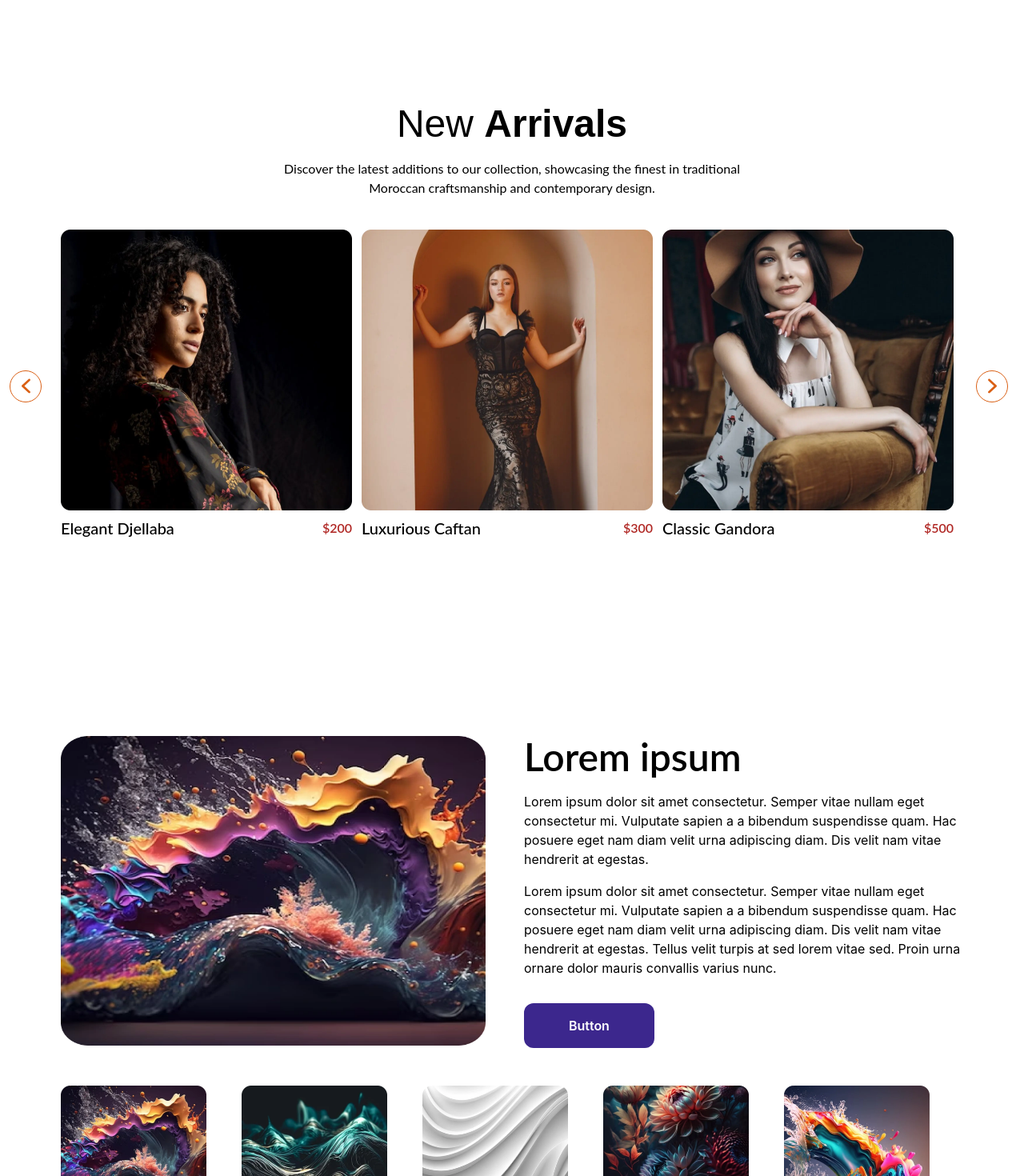
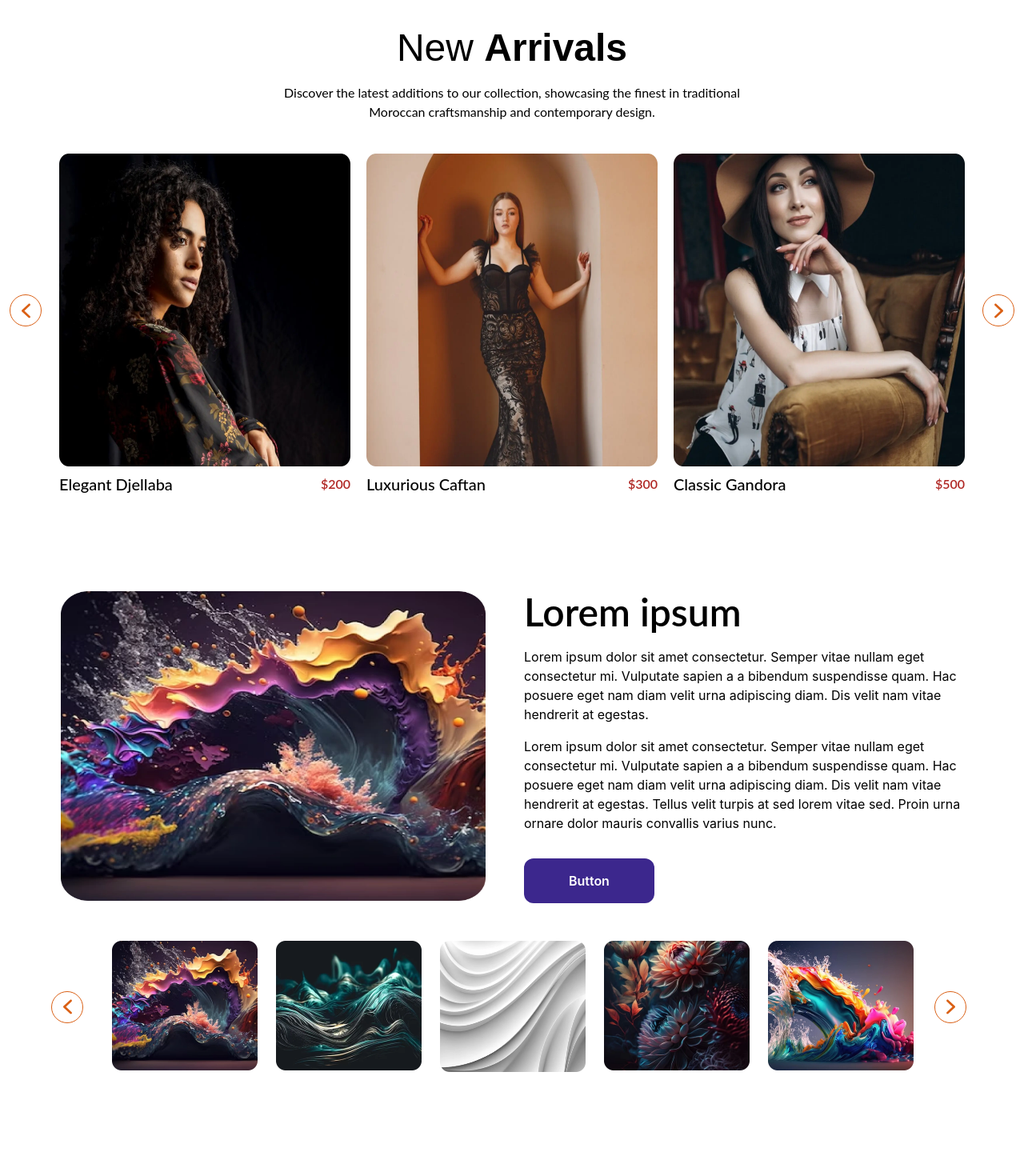
Before and after one commit to neharadialcode486/components-react-tailwind, a React (Create React App) app: page / in a window 1280 px wide. Shown: the top 1470 px of the page at 80% size. After the commit the page ends 1419 px from the top, so only its background shows below. Built offline with nearby package versions, Linux system fonts and the light colour scheme.

Commit message:
slider updates

```diff
--- a/src/components/CenterModeSlider.jsx
+++ b/src/components/CenterModeSlider.jsx
@@ -1,7 +1,5 @@
-import React from "react";
+import React, { useState, useRef } from "react";
 import Slider from "react-slick";
-import "slick-carousel/slick/slick.css";
-import "slick-carousel/slick/slick-theme.css";
 import img1 from "../components/assets/images/slider-img-1.webp";
 import img2 from "../components/assets/images/slider-img-2.webp";
 import img3 from "../components/assets/images/slider-img-3.webp";
@@ -9,24 +7,25 @@ import img4 from "../components/assets/images/slider-img-4.webp";
 import img5 from "../components/assets/images/slider-img-5.webp";
 
 export default function CenterModeSlider() {
-  var settings = {
-    slidesToShow: 1,
-    slidesToScroll: 1,
-    dots: false,
-      infinite: true,
-    arrow :false,
+  const sliderRef = useRef(null);
+  const [nav1, setNav1] = useState();
+  const [nav2, setNav2] = useState();
+
+  const handleNext = () => {
+    sliderRef.current.slickNext();
   };
-  var mySlider = {
-    slidesToShow: 5,
-    slidesToScroll: 1,
-    dots: false,
-      infinite: true,
-    arrow:true,
+
+  const handlePrev = () => {
+    sliderRef.current.slickPrev();
   };
   return (
-    <section className="flex items-center min-h-screen pt-11">
+    <section className=" sec-2 flex items-center min-h-screen pt-11">
       <div className="px-3 mx-auto max-w-6xl">
-        <Slider {...settings}>
+        <Slider
+          asNavFor={nav2}
+          ref={(slider1) => setNav1(slider1)}
+          arrows={false}
+        >
           <div>
             <div className="flex items-center gap-12">
               <div>
@@ -193,24 +192,69 @@ export default function CenterModeSlider() {
             </div>
           </div>
         </Slider>
-        <div className="pt-11">
-                  <Slider {...mySlider}>
+        <div className="pt-11 max-w-5xl mx-auto relative">
+          <Slider
+            ref={sliderRef}
+            asNavFor={nav1}
+            slidesToShow={5}
+            focusOnSelect={true}
+            slidesToScroll={1}
+            arrows={false}
+          >
             <div>
-                          <img src={img1} alt="img1" className="max-w-[182px]"/>
+              <img src={img1} alt="img1" className="max-w-[182px] mx-auto" />
             </div>
             <div>
-                          <img src={img2} alt="img2" className="max-w-[182px]"/>
+              <img src={img2} alt="img2" className="max-w-[182px] mx-auto" />
             </div>
             <div>
-                          <img src={img3} alt="img3" className="max-w-[182px]"/>
+              <img src={img3} alt="img3" className="max-w-[182px] mx-auto" />
             </div>
             <div>
-                          <img src={img4} alt="img4" className="max-w-[182px]"/>
+              <img src={img4} alt="img4" className="max-w-[182px] mx-auto" />
             </div>
             <div>
-                          <img src={img5} alt="img5" className="max-w-[182px]"/>
+              <img src={img5} alt="img5" className="max-w-[182px] mx-auto" />
             </div>
           </Slider>
+          <div className="flex space-x-4 absolute justify-between w-full top-1/2">
+            <button
+              onClick={handlePrev}
+              className="prev w-10 h-10 rounded-full border border-[#DA6015] flex items-center justify-center group/btn transition-all duration-200 hover:bg-[#DA6015] absolute -left-16"
+            >
+              <svg
+                width="11"
+                height="19"
+                viewBox="0 0 11 19"
+                fill="none"
+                xmlns="http://www.w3.org/2000/svg"
+              >
+                <path
+                  className="transition-all duration-200 group-hover/btn:fill-white"
+                  d="M10.5794 18.1038C10.8487 17.85 11 17.5059 11 17.1471C11 16.7882 10.8487 16.4441 10.5794 16.1903L3.46782 9.49183L10.5794 2.79334C10.8411 2.53811 10.9859 2.19628 10.9826 1.84147C10.9793 1.48666 10.8282 1.14725 10.5619 0.89635C10.2955 0.645452 9.93515 0.503135 9.55846 0.500051C9.18177 0.496969 8.81886 0.633367 8.5479 0.879869L0.420638 8.5351C0.151303 8.78887 -4.09444e-07 9.133 -3.9376e-07 9.49183C-3.78075e-07 9.85066 0.151303 10.1948 0.420638 10.4486L8.5479 18.1038C8.81732 18.3575 9.18268 18.5 9.56363 18.5C9.94459 18.5 10.3099 18.3575 10.5794 18.1038Z"
+                  fill="#DA6015"
+                />
+              </svg>
+            </button>
+            <button
+              onClick={handleNext}
+              className="next w-10 h-10 rounded-full border border-[#DA6015] flex items-center justify-center group/btn transition-all duration-200 hover:bg-[#DA6015] absolute -right-14"
+            >
+              <svg
+                width="11"
+                height="19"
+                viewBox="0 0 11 19"
+                fill="none"
+                xmlns="http://www.w3.org/2000/svg"
+              >
+                <path
+                  className="transition-all duration-200 group-hover/btn:fill-white"
+                  d="M0.420638 18.1038C0.151303 17.85 -9.1022e-07 17.5059 -8.94535e-07 17.1471C-8.7885e-07 16.7882 0.151303 16.4441 0.420638 16.1903L7.53218 9.49183L0.420639 2.79334C0.158937 2.53811 0.0141284 2.19628 0.0174015 1.84147C0.0206754 1.48666 0.171768 1.14725 0.43814 0.89635C0.704511 0.645452 1.06485 0.503135 1.44154 0.500051C1.81823 0.496969 2.18114 0.633367 2.4521 0.879869L10.5794 8.5351C10.8487 8.78887 11 9.133 11 9.49183C11 9.85066 10.8487 10.1948 10.5794 10.4486L2.4521 18.1038C2.18268 18.3575 1.81732 18.5 1.43637 18.5C1.05541 18.5 0.690054 18.3575 0.420638 18.1038Z"
+                  fill="#DA6015"
+                />
+              </svg>
+            </button>
+          </div>
         </div>
       </div>
     </section>
--- a/src/components/SimpleSlider.jsx
+++ b/src/components/SimpleSlider.jsx
@@ -14,6 +14,22 @@ export default function SimpleSlider() {
     infinite: true,
     slidesToShow: 3,
     slidesToScroll: 1,
+    responsive: [
+      {
+        breakpoint: 1200,
+        settings: {
+          slidesToShow: 2,
+          slidesToScroll: 1,
+        },
+      },
+      {
+        breakpoint: 768,
+        settings: {
+          slidesToShow: 1,
+          slidesToScroll: 1,
+        },
+      },
+    ],
   };
 
   const handleNext = () => {
@@ -25,8 +41,8 @@ export default function SimpleSlider() {
   };
 
   return (
-    <section className="flex items-center min-h-screen">
-      <div className="px-3 mx-auto max-w-6xl relative">
+    <section className="flex items-center pt-8">
+      <div className="px-3 mx-auto max-w-7xl w-full">
           <h2 className="text-5xl text-center leading-[56px] ff-playfair">
             New <span className="font-bold">Arrivals</span>
           </h2>
@@ -37,12 +53,13 @@ export default function SimpleSlider() {
           in traditional Moroccan craftsmanship and contemporary design.
         </p>
 
-        <div className="relative">
+        <div className="relative w-full">
+          <div className="max-w-6xl mx-auto">
           <Slider ref={sliderRef} {...settings}>
             {/* Slide Items */}
             <div>
-              <div className="max-w-[364px]">
-                <img src={img1} alt="Elegant Djellaba" className="w-full" />
+              <div className="max-w-[364px] mx-auto">
+                <img src={img1} alt="Elegant Djellaba" className="w-full min-h-[391px]" />
                 <div className="flex items-center justify-between pt-2">
                   <p className="font-medium ff-lato text-xl leading-7">
                     Elegant Djellaba
@@ -54,8 +71,8 @@ export default function SimpleSlider() {
               </div>
             </div>
             <div>
-              <div className="max-w-[364px]">
-                <img src={img2} alt="Luxurious Caftan" className="w-full" />
+              <div className="max-w-[364px] mx-auto">
+                <img src={img2} alt="Luxurious Caftan" className="w-full min-h-[391px]" />
                 <div className="flex items-center justify-between pt-2">
                   <p className="font-medium ff-lato text-xl leading-7">
                     Luxurious Caftan
@@ -67,8 +84,8 @@ export default function SimpleSlider() {
               </div>
             </div>
             <div>
-              <div className="max-w-[364px]">
-                <img src={img3} alt="Classic Gandora" className="w-full" />
+              <div className="max-w-[364px] mx-auto">
+                <img src={img3} alt="Classic Gandora" className="w-full min-h-[391px]" />
                 <div className="flex items-center justify-between pt-2">
                   <p className="font-medium ff-lato text-xl leading-7">
                     Classic Gandora
@@ -79,11 +96,12 @@ export default function SimpleSlider() {
                 </div>
               </div>
             </div>
-          </Slider>
+            </Slider>
+            </div>
           <div className="flex space-x-4 absolute justify-between w-full top-44">
             <button
               onClick={handlePrev}
-              className="prev w-10 h-10 rounded-full border border-[#DA6015] flex items-center justify-center group/btn transition-all duration-200 hover:bg-[#DA6015] absolute -left-16"
+              className="prev w-10 h-10 rounded-full border border-[#DA6015] flex items-center justify-center group/btn transition-all duration-200 hover:bg-[#DA6015] absolute left-0"
             >
               <svg
                 width="11"
@@ -101,7 +119,7 @@ export default function SimpleSlider() {
             </button>
             <button
               onClick={handleNext}
-              className="next w-10 h-10 rounded-full border border-[#DA6015] flex items-center justify-center group/btn transition-all duration-200 hover:bg-[#DA6015] absolute -right-14"
+              className="next w-10 h-10 rounded-full border border-[#DA6015] flex items-center justify-center group/btn transition-all duration-200 hover:bg-[#DA6015] absolute right-0"
             >
               <svg
                 width="11"
```
Also changed, not shown: src/index.css (line endings or trailing spaces). Lines whose indentation alone changed are shown as unchanged.
